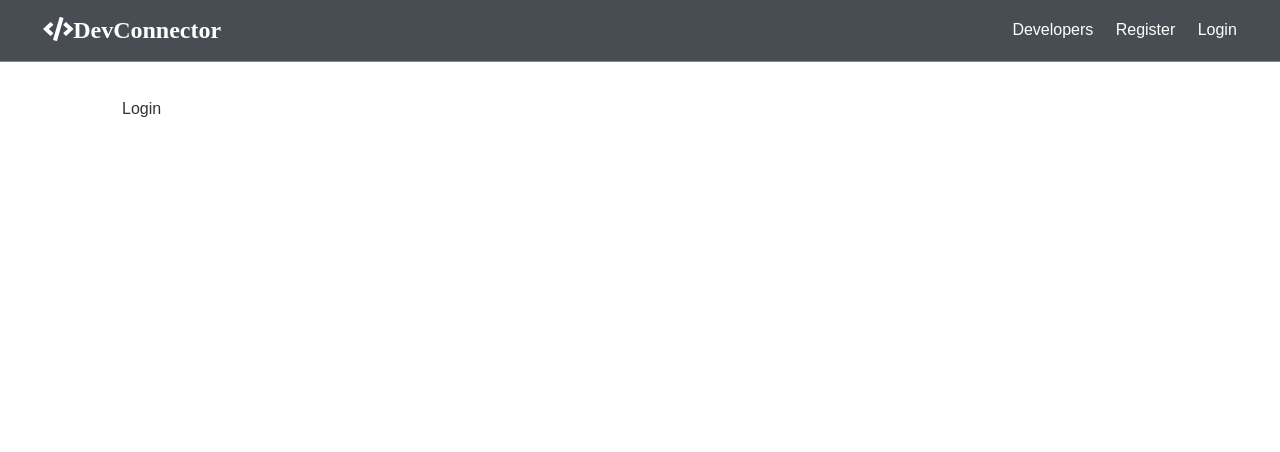
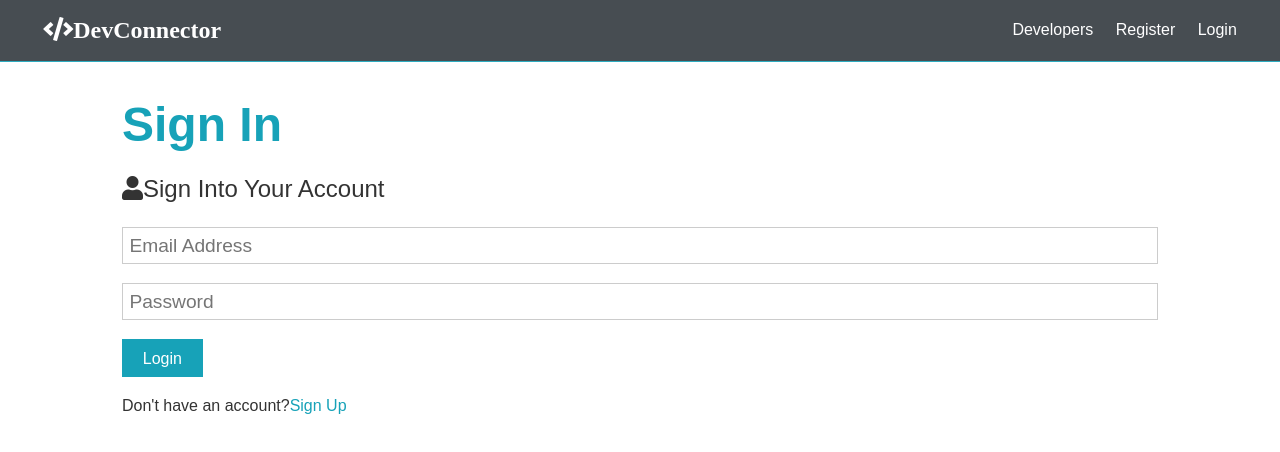
Before and after one commit to atom888/dev-connector, a React (Create React App) app in the folder client/: page /login in a window 1280 px wide. Shown: the top 452 px of the page. Built offline with nearby package versions, Linux system fonts and the light colour scheme.

Commit message:
Created login component which allows the user to login based on their email and password

```diff
--- a/client/src/components/auth/Login.js
+++ b/client/src/components/auth/Login.js
@@ -1,7 +1,58 @@
-import React from "react";
+import React, { Fragment, useState } from "react";
+import { Link } from "react-router-dom";
 
-const Login = props => {
-  return <div>Login</div>;
+const Login = () => {
+  const [formData, setFormData] = useState({
+    email: "",
+    password: ""
+  });
+
+  const { email, password } = formData;
+
+  const onChange = e =>
+    setFormData({ ...formData, [e.target.name]: e.target.value });
+
+  const onSubmit = async e => {
+    e.preventDefault();
+    console.log("SUCCESS");
+  };
+
+  return (
+    <Fragment>
+      <h1 className="large text-primary">Sign In</h1>
+      <p className="lead">
+        <i className="fas fa-user" />
+        Sign Into Your Account
+      </p>
+      <form className="form" onSubmit={e => onSubmit(e)}>
+        <div className="form-group">
+          <input
+            type="email"
+            placeholder="Email Address"
+            name="email"
+            value={email}
+            onChange={e => onChange(e)}
+            required
+          />
+        </div>
+        <div className="form-group">
+          <input
+            type="password"
+            placeholder="Password"
+            name="password"
+            value={password}
+            onChange={e => onChange(e)}
+            minLength="6"
+          />
+        </div>
+        <input type="submit" className="btn btn-primary" value="Login" />
+      </form>
+      <p className="my-1">
+        Don't have an account?
+        <Link to="/register">Sign Up</Link>
+      </p>
+    </Fragment>
+  );
 };
 
 export default Login;
```
